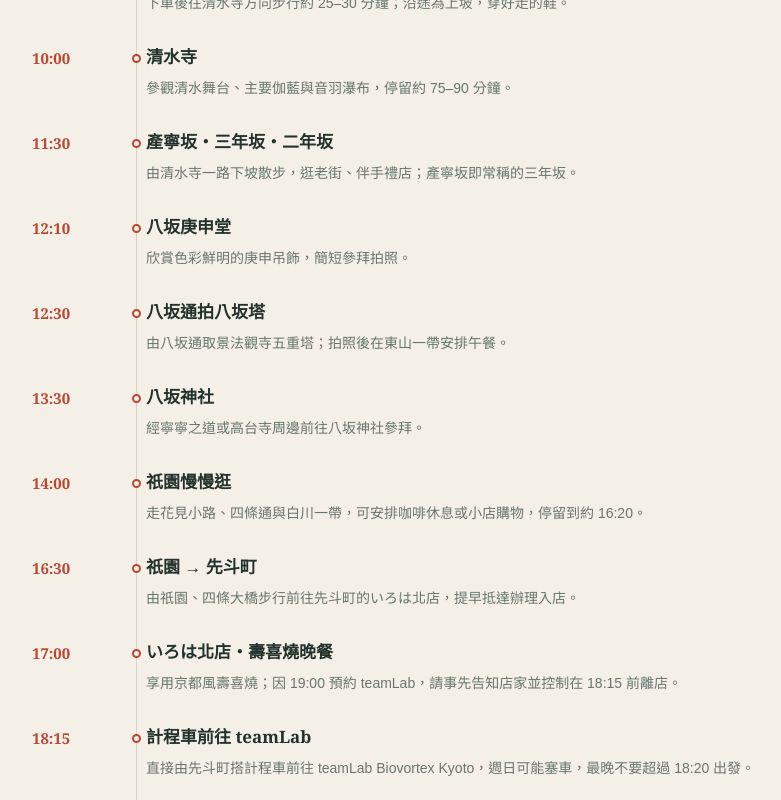
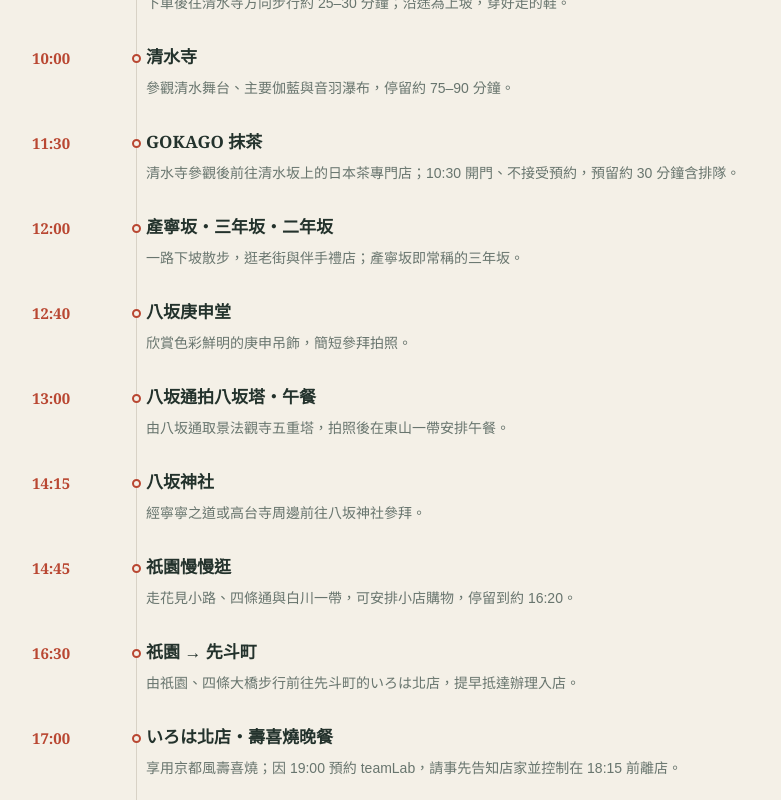
Before and after one commit to You-Sz/kyoto-2026-autumn, a Next.js app: page / in a window 1280 px wide. Shown: the part 4760-5560 px from the top of the page, without its empty margins (238-1019 px from the left). Built offline with nearby package versions, Linux system fonts and the light colour scheme.

Commit message:
Add GOKAGO matcha stop on October 11

```diff
--- a/app/page.tsx
+++ b/app/page.tsx
@@ -64,11 +64,12 @@ const days = [
       ["09:00", "京都站出發・搭 206 公車", "由京都站前搭市營巴士 206 系統，在東山七條站下車；週日可能塞車，預留候車與行車時間。"],
       ["09:25", "東山七條站・步行清水坂", "下車後往清水寺方向步行約 25–30 分鐘；沿途為上坡，穿好走的鞋。"],
       ["10:00", "清水寺", "參觀清水舞台、主要伽藍與音羽瀑布，停留約 75–90 分鐘。"],
-      ["11:30", "產寧坂・三年坂・二年坂", "由清水寺一路下坡散步，逛老街、伴手禮店；產寧坂即常稱的三年坂。"],
-      ["12:10", "八坂庚申堂", "欣賞色彩鮮明的庚申吊飾，簡短參拜拍照。"],
-      ["12:30", "八坂通拍八坂塔", "由八坂通取景法觀寺五重塔；拍照後在東山一帶安排午餐。"],
-      ["13:30", "八坂神社", "經寧寧之道或高台寺周邊前往八坂神社參拜。"],
-      ["14:00", "祇園慢慢逛", "走花見小路、四條通與白川一帶，可安排咖啡休息或小店購物，停留到約 16:20。"],
+      ["11:30", "GOKAGO 抹茶", "清水寺參觀後前往清水坂上的日本茶專門店；10:30 開門、不接受預約，預留約 30 分鐘含排隊。"],
+      ["12:00", "產寧坂・三年坂・二年坂", "一路下坡散步，逛老街與伴手禮店；產寧坂即常稱的三年坂。"],
+      ["12:40", "八坂庚申堂", "欣賞色彩鮮明的庚申吊飾，簡短參拜拍照。"],
+      ["13:00", "八坂通拍八坂塔・午餐", "由八坂通取景法觀寺五重塔，拍照後在東山一帶安排午餐。"],
+      ["14:15", "八坂神社", "經寧寧之道或高台寺周邊前往八坂神社參拜。"],
+      ["14:45", "祇園慢慢逛", "走花見小路、四條通與白川一帶，可安排小店購物，停留到約 16:20。"],
       ["16:30", "祇園 → 先斗町", "由祇園、四條大橋步行前往先斗町的いろは北店，提早抵達辦理入店。"],
       ["17:00", "いろは北店・壽喜燒晚餐", "享用京都風壽喜燒；因 19:00 預約 teamLab，請事先告知店家並控制在 18:15 前離店。"],
       ["18:15", "計程車前往 teamLab", "直接由先斗町搭計程車前往 teamLab Biovortex Kyoto，週日可能塞車，最晚不要超過 18:20 出發。"],
@@ -103,6 +104,7 @@ const links = [
   ["北野屋", "https://www.hotel-kitanoya.jp/lg_en/"],
   ["INE CAFE", "https://www.ine-kankou.jp/taste/ine-cafe"],
   ["HARUKA", "https://www.kansai-airport.or.jp/en/access/from-airport/train"],
+  ["GOKAGO 抹茶", "https://gokago-kyoto.com/"],
   ["弗朗索瓦喫茶室", "https://francois1934.com/"],
   ["いろは北店", "https://www.sukiyaki-iroha.com/ja/"],
   ["teamLab Biovortex Kyoto", "https://www.teamlab.art/e/kyoto/"],
```
